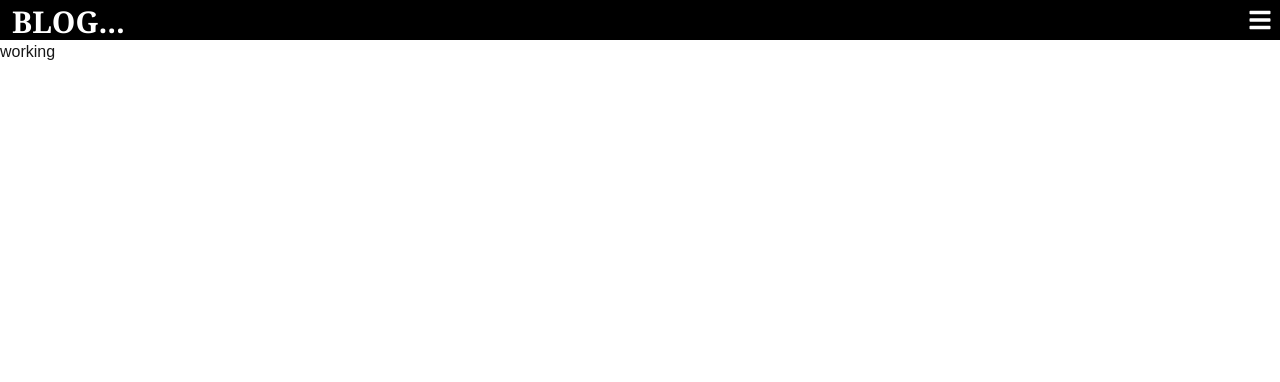
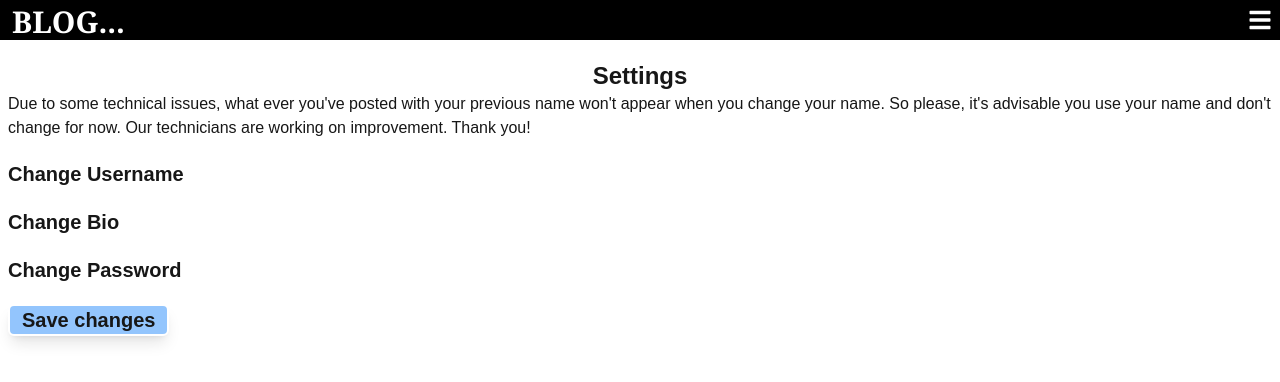
Before and after one commit to tijesunimi-5/blog, a Next.js app: page /settings in a window 1280 px wide. Shown: the top 382 px of the page. Built offline with nearby package versions, Linux system fonts and the light colour scheme.

Commit message:
added settings functions

```diff
--- /dev/null
+++ b/app/api/settings-api/route.js
@@ -0,0 +1,43 @@
+import clientPromise from "@/lib/mongodb";
+
+export async function POST(req) {
+  try {
+    const { email, newName, newBio, newPassword } = await req.json();
+
+    const client = await clientPromise;
+    const db = client.db("blogger_data");
+    const collection = db.collection("bloggers");
+
+    const user = await collection.findOne({ email });
+
+    if (!user) {
+      return new Response(
+        JSON.stringify({ success: false, message: "User not found" }),
+        { status: 404 }
+      );
+    }
+
+    const updateFields = {};
+    if (newName) updateFields.username = newName;
+    if (newBio) updateFields.bio = newBio;
+    if (newPassword) updateFields.password = newPassword;
+
+    const result = await collection.updateOne(
+      { email },
+      { $set: updateFields }
+    );
+
+    return new Response(
+      JSON.stringify(
+        { success: true, message: "User updated successfully", result },
+        { status: 200 }
+      )
+    );
+  } catch (error) {
+    console.error(error);
+    return new Response(
+      JSON.stringify({ success: false, message: "Server error" }),
+      { status: 500 }
+    );
+  }
+}
--- a/app/profile/[user]/page.js
+++ b/app/profile/[user]/page.js
@@ -6,29 +6,25 @@ import Button from "@/components/Button";
 export default function UserProfile() {
   const userId = usePathname();
   const mainId = userId.split("/").pop(); // Extract User ID
-  const [users, setUsers] = useState([]);
-  const [userProfile, setUserProfile] = useState(null);
+  const [users, setUsers] = useState();
+  const [userProfile, setUserProfile] = useState();
   const [isFollowing, setIsFollowing] = useState(false);
   const [followers, setFollowers] = useState(0);
 
+  // console.log("registered users:", JSON.parse(registeredUser));
+
   useEffect(() => {
-    try {
-      // Load users from localStorage
-      const savedUsers = JSON.parse(localStorage.getItem("users")) || [];
-      setUsers(savedUsers);
+    const registeredUser = localStorage.getItem('users')
+    const parsedRegUsers = JSON.parse(registeredUser);
 
-      // Find the user profile based on ID
-      const profile = savedUsers.find((user) => user.id === parseInt(mainId));
-      if (profile) {
-        setUserProfile(profile);
-        setIsFollowing(profile.isFollowing || false);
-        setFollowers(profile.followers || 0);
-      }
-    } catch (error) {
-      console.error("Error loading users from localStorage:", error);
-    }
+    const clickedUser = parsedRegUsers.filter((user) => user._id === mainId);
 
-  }, [mainId]);
+    setUsers(clickedUser);
+    // setUserProfile(clickedUser)
+    console.log('this is user profile hook',userProfile)
+    console.log('working', clickedUser)
+  }, [mainId])
+
 
  const toggleFollow = () => {
    const updatedUsers = users.map((user) => {
@@ -48,7 +44,7 @@ export default function UserProfile() {
  };
 
 
-  if (!userProfile) {
+  if (!users) {
     return <div>User not found.</div>;
   }
 
@@ -57,14 +53,14 @@ export default function UserProfile() {
       <div className="profile-header">
         <div className="rounded-full bg-red-300 w-[100px] h-[100px] border-2 border-white overflow-hidden">
           <img
-            src={userProfile.profile_picture || "/default-profile.png"}
-            alt={userProfile.name || "Profile"}
+            src={users.profile_picture || "/default_picture.jpg"}
+            alt={users.username || "Profile"}
           />
         </div>
         <h1 className="text-2xl font-bold">
-          {userProfile.name || "Unknown User"}
+          {users.username || "Unknown User"}
         </h1>
-        <p>{userProfile.bio || "No bio available."}</p>
+        <p>{users.bio || "No bio available."}</p>
         <p>Followers: {followers}</p>
       </div>
       <Button styles={"w-[110px] mt-5"} onClick={toggleFollow}>
@@ -73,9 +69,7 @@ export default function UserProfile() {
       <div className="profile-posts">
         <h2 className="text-xl font-semibold">Best Post:</h2>
         <p className="post">
-          {typeof userProfile.post === "object"
-            ? JSON.stringify(userProfile.post, null, 2)
-            : userProfile.post || "No post available."}
+          {users.post}
         </p>
       </div>
     </section>
--- a/app/profile/page.js
+++ b/app/profile/page.js
@@ -265,7 +265,7 @@ const page = () => {
               <div className="flex justify-between ml-[-20px]">
                 <Button
                   styles={"w-[100px] flex justify-between px-5 py-1"}
-                  onClick={() => router.push("/edit")}
+                  onClick={() => router.push("/settings")}
                 >
                   Edit <FaTools className="mt-1" />
                 </Button>
--- a/app/settings/page.js
+++ b/app/settings/page.js
@@ -1,12 +1,132 @@
-'use client'
-import React from 'react'
+"use client";
+import Button from "@/components/Button";
+import { UserContext } from "@/context/userContext";
+import { setLazyProp } from "next/dist/server/api-utils";
+import { useRouter } from "next/navigation";
+import React, { useContext, useState } from "react";
 
 const page = () => {
+  const { user, updateUser } = useContext(UserContext);
+  const [showUsernameInput, setShowUsernameInput] = useState(false);
+  const [showBioInput, setShowBioInput] = useState(false);
+  const [showPasswordInput, setShowPasswordInput] = useState(false);
+  const [newName, setNewName] = useState(user?.username || "");
+  const [newBio, setNewBio] = useState(user?.bio || "");
+  const [newPassword, setNewPassword] = useState(user?.password || "");
+  const [loading, setLoading] = useState(false);
+  const [message, setMessage] = useState("");
+  const router = useRouter()
+
+  const revealUserInput = () => {
+    setShowUsernameInput(true);
+  };
+
+  const revealBioInput = () => {
+    setShowBioInput(true);
+  };
+
+  const revealPasswordInput = () => {
+    setShowPasswordInput(true);
+  };
+
+  const handleMessage = (msg, duraion = 3000) => {
+    setMessage(msg);
+    setTimeout(() => setMessage(""), duraion);
+  };
+
+  const saveChanges = async () => {
+    if (loading) return;
+    setLoading(true);
+    try {
+      const res = await fetch("/api/settings-api", {
+        method: "POST",
+        headers: {
+          "Content-Type": "application/json",
+        },
+        body: JSON.stringify({
+          email: user.email,
+          newName,
+          newBio,
+          newPassword,
+        }),
+      });
+
+      const data = await res.json();
+      if (res.ok) {
+        handleMessage("Profile updated successfully");
+        updateUser({
+          ...user,
+          bio: newBio,
+          username: newName,
+          password: newPassword,
+        });
+
+        router.push('/profile')
+      } else {
+        handleMessage(data.message || "Failed to update profile");
+      }
+    } catch (error) {
+      handleMessage("An error occured during update");
+    }
+
+    setLoading(false);
+  };
+
   return (
-    <div>
-      working
-    </div>
-  )
-}
+    <section id="settings" className="px-2">
+      <h1 className="mt-5 text-center font-bold text-2xl">Settings</h1>
+      <p>
+        Due to some technical issues, what ever you've posted with your previous
+        name won't appear when you change your name. So please, it's advisable
+        you use your name and don't change for now. Our technicians are working
+        on improvement. Thank you!
+      </p>
+      <div className="mt-5">
+        <h1 className="text-xl font-bold" onClick={revealUserInput}>
+          Change Username
+        </h1>
+        {showUsernameInput && (
+          <input
+            type="text"
+            className="w-[300px] rounded-md shadow-lg border border-black"
+            onChange={(e) => setNewName(e.target.value)}
+          />
+        )}
+      </div>
 
-export default page
+      <div className="my-5" onClick={revealBioInput}>
+        <h1 className="text-xl font-bold">Change Bio</h1>
+        {showBioInput && (
+          <input
+            type="text"
+            className="w-[300px] rounded-md shadow-lg border border-black"
+            onChange={(e) => setNewBio(e.target.value)}
+          />
+        )}
+      </div>
+
+      <div>
+        <h1 className="text-xl font-bold" onClick={revealPasswordInput}>
+          Change Password
+        </h1>
+        {showPasswordInput && (
+          <input
+            type="text"
+            className="w-[300px] rounded-md shadow-lg border border-black"
+            onChange={(e) => setNewPassword(e.target.value)}
+          />
+        )}
+      </div>
+
+      <Button styles={"mt-5 px-3 text-xl"} onClick={saveChanges}>
+        {loading ? "Saving changes..." : "Save changes"}
+      </Button>
+
+      <h1 className="text-blue-400 text-xl mt-5 text-center font-semibold">
+        {message}
+      </h1>
+    </section>
+  );
+};
+
+export default page;
```
Also changed, not shown: app/api/settings-api/changepassword-ap/route.js (deleted), app/api/settings-api/changeprofile-api/route.js (deleted).
